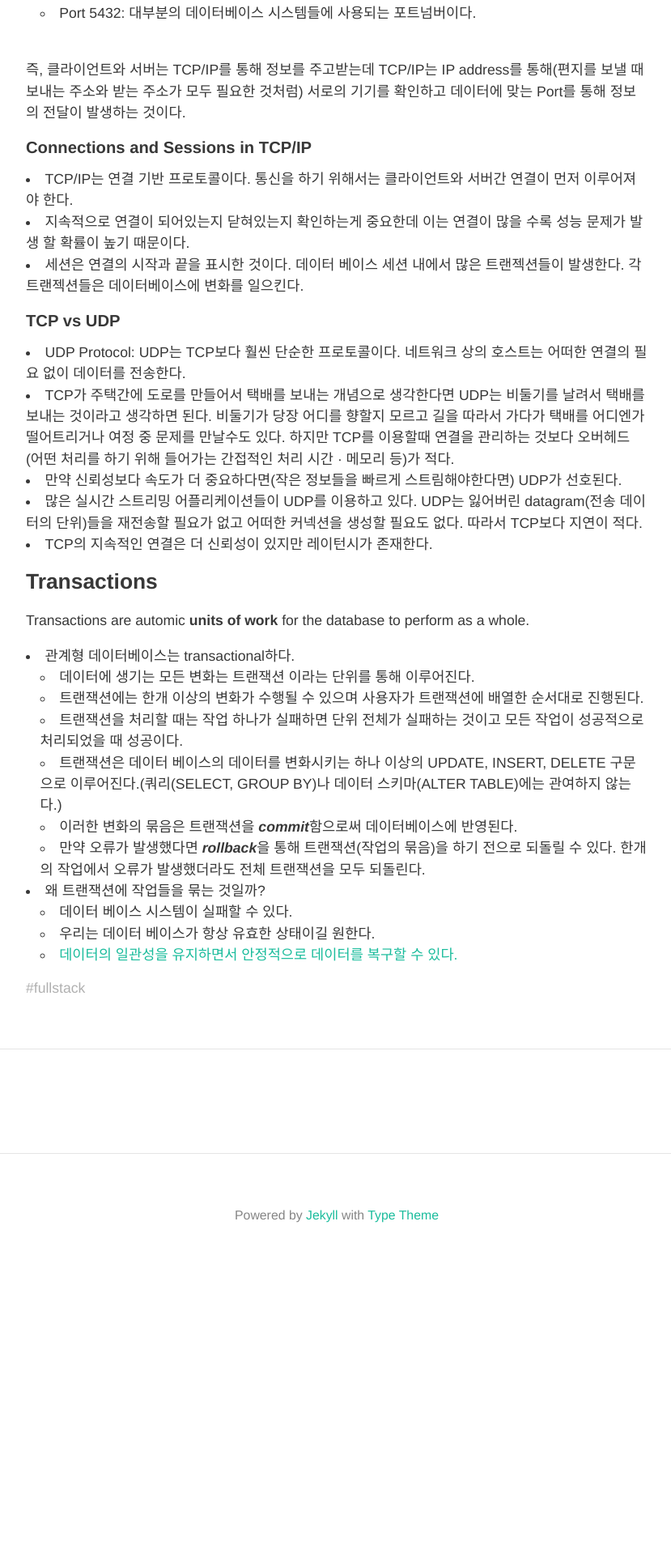
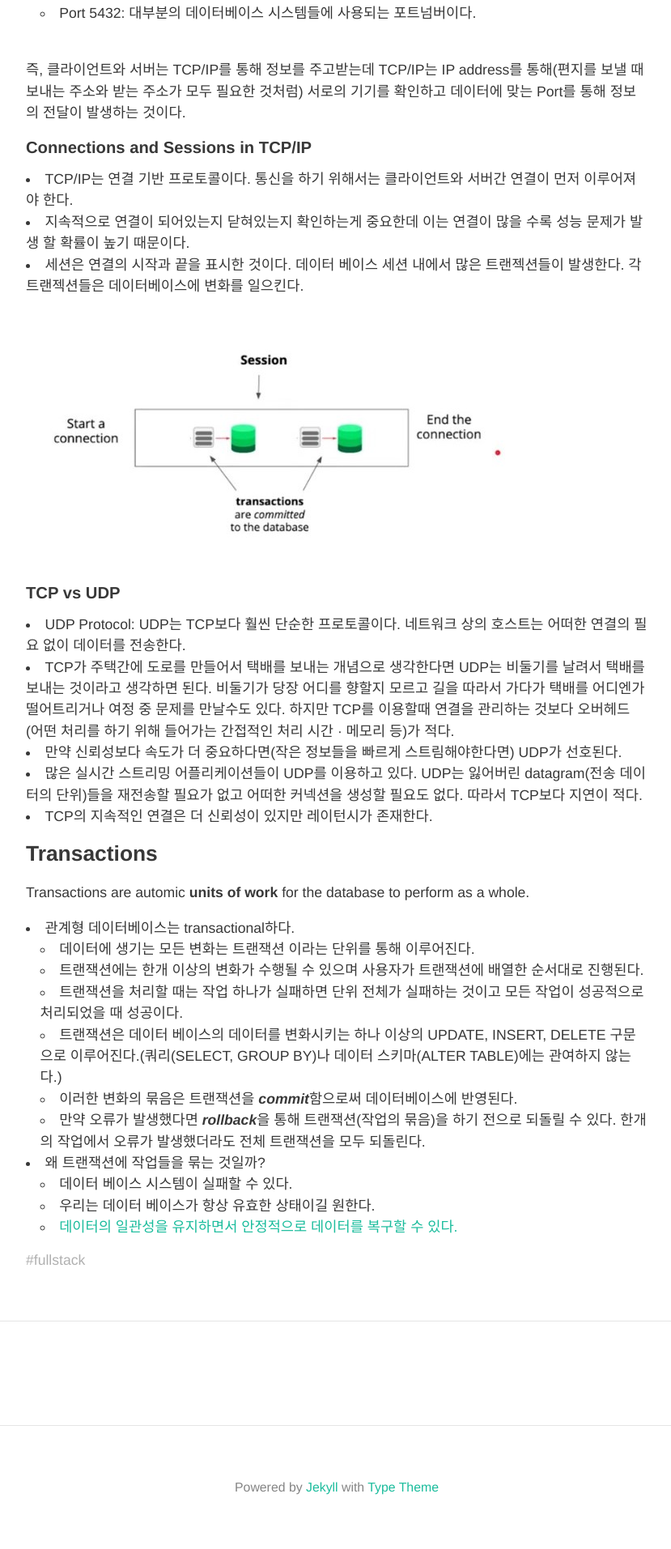
Before and after one commit to HyunlangBan/hyunlangban.github.io, a Jekyll site: the page built from _posts/2019-12-23-fullstack-1.md, in a window 1280 px wide. Shown: the part 3342-5255 px from the top of the page at 81% size, without its empty margins (224-1053 px from the left). Built offline with Jekyll 4.4.1, drawn with Linux system fonts in a browser that asks for light colours; nearby versions of some CDN libraries; comment, search, counter and statistics services are not loaded; before the commit the page ends 4919 px from its top, so only the background shows below that.

Commit message:
Update 2019-12-23-fullstack-1.md

```diff
--- a/_posts/2019-12-23-fullstack-1.md
+++ b/_posts/2019-12-23-fullstack-1.md
@@ -103,6 +103,8 @@ Web Client(다수 존재 가능) <--> Web Server <--> Database Server
 - 지속적으로 연결이 되어있는지 닫혀있는지 확인하는게 중요한데 이는 연결이 많을 수록 성능 문제가 발생 할 확률이 높기 때문이다.
 - 세션은 연결의 시작과 끝을 표시한 것이다. 데이터 베이스 세션 내에서 많은 트랜젝션들이 발생한다. 각 트랜젝션들은 데이터베이스에 변화를 일으킨다.
 
+![session](/img/session.jpg)
+
 #### TCP vs UDP
 - UDP Protocol: UDP는 TCP보다 훨씬 단순한 프로토콜이다. 네트워크 상의 호스트는 어떠한 연결의 필요 없이 데이터를 전송한다.
 - TCP가 주택간에 도로를 만들어서 택배를 보내는 개념으로 생각한다면 UDP는 비둘기를 날려서 택배를 보내는 것이라고 생각하면 된다. 비둘기가 당장 어디를 향할지 모르고 길을 따라서 가다가 택배를 어디엔가 떨어트리거나 여정 중 문제를 만날수도 있다. 하지만 TCP를 이용할때 연결을 관리하는 것보다 오버헤드(어떤 처리를 하기 위해 들어가는 간접적인 처리 시간 · 메모리 등)가 적다.
```
